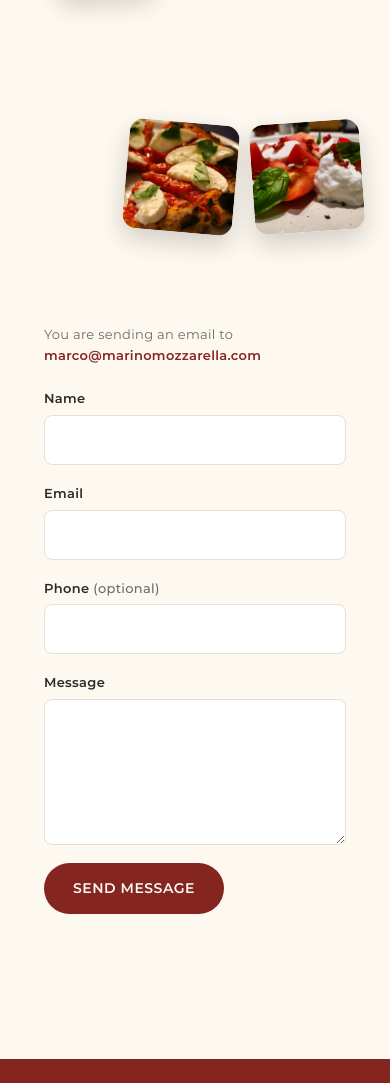
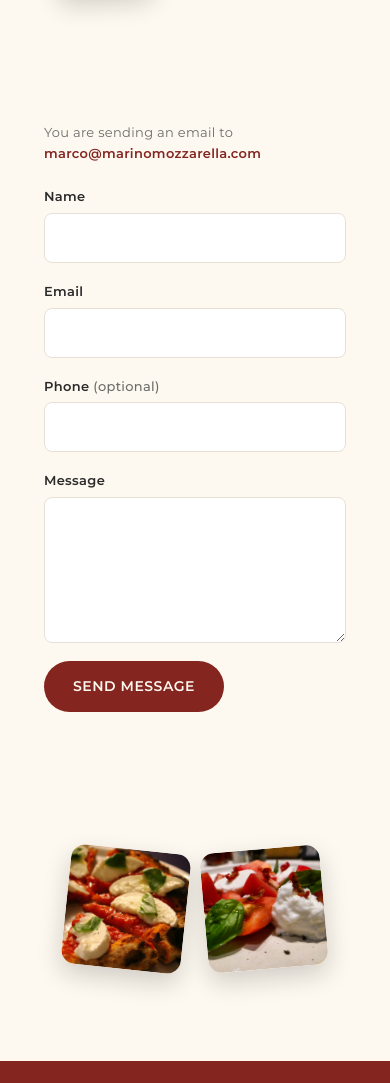
Before and after one commit to xcodevstudio/Mozzarella-Marino, a website: page index.html in a window 390 px wide. Shown: the part 2937-4020 px from the top of the page. Drawn offline with Linux system fonts and the light colour scheme; a web font is replaced by a local one.

Commit message:
Move right-side photos to BOTTOM of contact section on phone
- form-album moved in HTML to AFTER the form so on mobile it stacks
  at the bottom of the contact section (was sitting between cta-card
  and form, awkwardly mid-stack)
- Mobile layout: centered flex row, 120×120 photos with 18px gap and
  36px top margin for breathing room
- Entrance animation switched from slide-from-right (translateX) to
  rise-from-below (translateY) — appropriate for the new bottom
  placement
- Desktop layout unchanged — photos still float outside the cream box
  on the right edge thanks to position:absolute

```diff
--- a/css/styles.css
+++ b/css/styles.css
@@ -712,33 +712,33 @@ p { margin: 0 0 1em; }
   text-decoration: none;
 }
 .form-note a:hover { text-decoration: underline; }
-/* Mobile: form album sits as a horizontal row above the form fields */
+/* Mobile: form album sits as a centered horizontal row at the BOTTOM of the contact section */
 .form-album {
   display: flex;
-  gap: 16px;
-  margin: 24px 0 28px;
+  gap: 18px;
+  margin: 36px 0 8px;
   flex-wrap: wrap;
-  justify-content: flex-end;
+  justify-content: center;
 }
 .form-photo {
   object-fit: cover;
   border-radius: 14px;
   box-shadow: 0 10px 24px rgba(0, 0, 0, 0.18);
   pointer-events: none;
-  width: 110px;
-  height: 110px;
+  width: 120px;
+  height: 120px;
   opacity: 0;
-  transform: translateX(var(--enter-x, 400px)) rotate(var(--rest-rot, 0deg));
+  transform: translateY(var(--enter-y, 40px)) rotate(var(--rest-rot, 0deg));
   transition: transform 1.1s cubic-bezier(0.22, 1, 0.36, 1), opacity 0.7s ease;
   transition-delay: var(--enter-delay, 0s);
 }
-/* Mobile rotations */
-.form-photo--1 { --rest-rot: 5deg;  --enter-x:  300px; --enter-delay: 0.10s; }
-.form-photo--2 { --rest-rot: -4deg; --enter-x:  360px; --enter-delay: 0.25s; }
 .contact.in-view .form-photo {
   opacity: 1;
   transform: rotate(var(--rest-rot, 0deg));
 }
+/* Mobile rotations + rise-from-below animation */
+.form-photo--1 { --rest-rot:  6deg; --enter-y: 50px; --enter-delay: 0.10s; }
+.form-photo--2 { --rest-rot: -5deg; --enter-y: 60px; --enter-delay: 0.22s; }
 @media (min-width: 900px) {
   .form-album {
     display: block;
--- a/index.html
+++ b/index.html
@@ -163,11 +163,6 @@
           </div>
         </div>
 
-        <div class="form-album" aria-hidden="true">
-          <img src="/assets/images/food/food-img-01.jpg" alt="" class="form-photo form-photo--1" loading="lazy">
-          <img src="/assets/images/food/food-img-05.jpg" alt="" class="form-photo form-photo--2" loading="lazy">
-        </div>
-
         <form id="contact-form" class="contact-form" novalidate>
           <p class="form-note">
             You are sending an email to <a href="mailto:marco@marinomozzarella.com">marco@marinomozzarella.com</a>
@@ -205,6 +200,11 @@
 
           <p class="form-status" role="status" aria-live="polite"></p>
         </form>
+
+        <div class="form-album" aria-hidden="true">
+          <img src="/assets/images/food/food-img-01.jpg" alt="" class="form-photo form-photo--1" loading="lazy">
+          <img src="/assets/images/food/food-img-05.jpg" alt="" class="form-photo form-photo--2" loading="lazy">
+        </div>
       </div>
     </section>
 
```
